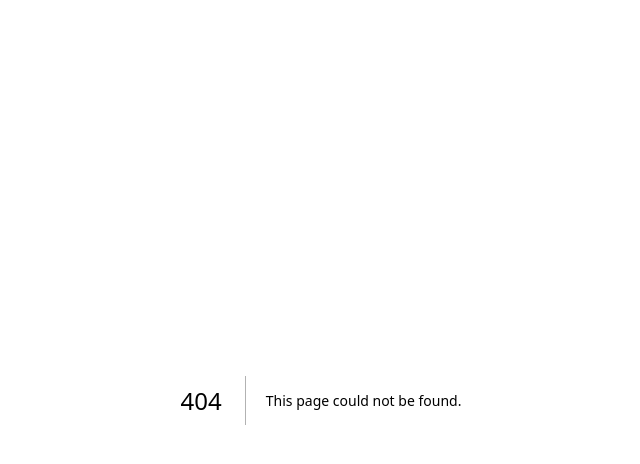
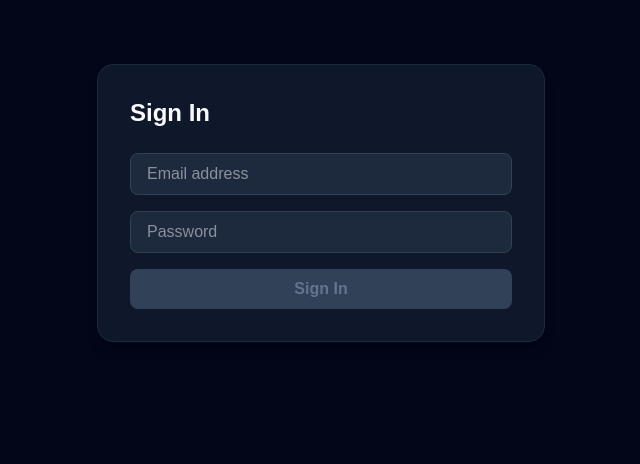
Before and after one commit to sekro-io/bank-frontend, a Next.js app: page /login in a window 1280 px wide. Before the commit this address had no page. Shown: the top 464 px of the page, without its empty margins (319-959 px from the left). Built offline with nearby package versions, Linux system fonts and the light colour scheme; no server answers.

Commit message:
create user login page, updates to landing page

```diff
--- /dev/null
+++ b/src/app/login/page.tsx
@@ -0,0 +1,121 @@
+"use client";
+
+import { useState, useEffect } from "react";
+
+console.log("API URL:", process.env.NEXT_PUBLIC_SEKRO_BANK_API_URL);
+
+export default function LoginPage() {
+  const [email, setEmail]       = useState("");
+  const [password, setPassword] = useState("");
+
+  const [emailValid, setEmailValid] = useState<boolean | null>(null);
+
+  const [loading, setLoading] = useState(false);
+  const [result, setResult]   = useState<string | null>(null);
+  const [error, setError]     = useState<string | null>(null);
+
+  // Email validation
+  useEffect(() => {
+    if (!email) return setEmailValid(null);
+    const regex = /^[^\s@]+@[^\s@]+\.[^\s@]+$/;
+    setEmailValid(regex.test(email));
+  }, [email]);
+
+  // form valid if email + password exist and email is valid
+  const formValid =
+    email.trim() &&
+    password.trim() &&
+    emailValid === true;
+
+  async function handleLogin(e: React.FormEvent) {
+    e.preventDefault();
+    setLoading(true);
+    setError(null);
+    setResult(null);
+
+    try {
+      const res = await fetch(
+        `${process.env.NEXT_PUBLIC_SEKRO_BANK_API_URL}/login`,
+        {
+          method: "POST",
+          headers: { "Content-Type": "application/json" },
+          body: JSON.stringify({
+            email,
+            password,
+          }),
+        }
+      );
+
+      const data = await res.json();
+
+      if (!res.ok) {
+        setError(data.message || "Login failed");
+      } else {
+        setResult(data.message || "Login successful!");
+        // later: store token / redirect to dashboard
+      }
+    } catch (err: any) {
+      setError(err.message || "Something went wrong");
+    }
+
+    setLoading(false);
+  }
+
+  return (
+    <main className="min-h-screen bg-slate-950 text-slate-50 p-6">
+      <div className="max-w-md mx-auto mt-10 bg-slate-900 p-8 rounded-2xl border border-slate-800 shadow-lg">
+        <h1 className="text-2xl font-bold mb-6">Sign In</h1>
+
+        <form className="flex flex-col gap-4" onSubmit={handleLogin}>
+
+          {/* Email */}
+          <div>
+            <input
+              className="bg-slate-800 px-4 py-2 rounded-lg border border-slate-700 focus:outline-none w-full"
+              type="email"
+              placeholder="Email address"
+              value={email}
+              onChange={(e) => setEmail(e.target.value)}
+              required
+            />
+            {emailValid === false && (
+              <p className="text-red-400 text-xs mt-1">Invalid email format</p>
+            )}
+          </div>
+
+          {/* Password */}
+          <input
+            className="bg-slate-800 px-4 py-2 rounded-lg border border-slate-700 focus:outline-none w-full"
+            type="password"
+            placeholder="Password"
+            value={password}
+            onChange={(e) => setPassword(e.target.value)}
+            required
+          />
+
+          <button
+            className={`py-2 px-4 rounded-lg font-semibold transition ${
+              formValid
+                ? "bg-brand-aqua text-slate-950 hover:bg-brand-purple cursor-pointer"
+                : "bg-slate-700 text-slate-500 cursor-not-allowed"
+            }`}
+            type="submit"
+            disabled={!formValid || loading}
+          >
+            {loading ? "Signing In..." : "Sign In"}
+          </button>
+        </form>
+
+        {error && (
+          <p className="text-red-400 mt-4 text-sm">Error: {error}</p>
+        )}
+
+        {result && (
+          <p className="text-emerald-400 mt-4 text-sm">
+            {result}
+          </p>
+        )}
+      </div>
+    </main>
+  );
+}
--- a/src/app/page.tsx
+++ b/src/app/page.tsx
@@ -5,7 +5,7 @@ export default function HomePage() {
     <main className="min-h-screen bg-slate-950 text-slate-50">
       <div className="max-w-6xl mx-auto px-4 py-8">
         {/* Top nav */}
-        <header className="flex items-center justify-between mb-16">
+        <header className="flex items-center justify-between mb-24">
           <div className="flex items-center gap-2">
             <div className="h-9 w-9 rounded-full bg-brand-pink flex items-center justify-center text-slate-900 font-bold">
               SB
@@ -14,99 +14,60 @@ export default function HomePage() {
               Sekro Bank
             </span>
           </div>
+
           <nav className="flex items-center gap-4 text-sm">
             <Link href="/login" className="hover:underline">
               Login
             </Link>
             <Link
               href="/signup"
-              className="rounded-full border border-brand-aqua px-4 py-1.5 text-sm font-medium hover:bg-brand-aqua hover:text-slate-950 transition"
+              className="rounded-full border border-brand-aqua px-4 py-1.5 font-medium hover:bg-brand-aqua hover:text-slate-950 transition"
             >
               Open an account
             </Link>
           </nav>
         </header>
 
-        {/* Hero section */}
-        <section className="grid md:grid-cols-2 gap-12 items-center">
-          <div>
+        {/* Hero */}
+        <section className="max-w-3xl">
           <p className="text-brand-pink text-sm font-semibold mb-3">
             Demo banking platform
           </p>
-            <h1 className="text-4xl md:text-5xl font-semibold leading-tight mb-4">
+
+          <h1 className="text-4xl md:text-5xl font-semibold leading-tight mb-6">
             Modern digital banking,{" "}
-              <span className="text-brand-pink">powered by Orkes Conductor workflows.</span>
+            <span className="text-brand-pink">
+              powered by Orkes Conductor workflows.
+            </span>
           </h1>
-            <p className="text-slate-300 mb-6 max-w-xl">
-              Sekro Bank is a fictional bank used to demo Orkes Conductor
-              workflows end-to-end: account signup, authentication, and
-              loan approvals with real data flows.
+
+          <p className="text-slate-300 mb-8">
+            Sekro Bank is a fictional bank used to demonstrate Orkes Conductor
+            workflows end-to-end — including user onboarding, authentication,
+            and loan approvals backed by real data flows.
           </p>
 
-            <div className="flex flex-wrap gap-3 mb-6">
+          <div className="flex flex-wrap gap-4">
             <Link
               href="/signup"
-                className="rounded-full bg-brand-aqua px-5 py-2.5 text-sm font-semibold text-slate-950 hover:bg-brand-aqua transition"
+              className="rounded-full bg-brand-aqua px-6 py-3 text-sm font-semibold text-slate-950 hover:bg-brand-purple transition"
             >
-                Get started – open an account
+              Open an account
             </Link>
+
             <Link
-                href="/loan/apply"
-                className="rounded-full border border-brand-aqua px-5 py-2.5 text-sm font-semibold hover:border-brand-aqua hover:text-brand-aqua transition"
+              href="/login"
+              className="rounded-full border border-brand-aqua px-6 py-3 text-sm font-semibold hover:bg-slate-900 transition"
             >
-                Apply for a loan
+              Log in
             </Link>
           </div>
 
-            <p className="text-xs text-slate-400 max-w-sm">
-              This is a demo environment only – no real money is handled.
-              Workflows run on Orkes Conductor, backed by AWS Lambda and
-              PostgreSQL.
+          <p className="text-xs text-slate-400 mt-10 max-w-xl">
+            Demo environment only. No real money is handled. Workflows are
+            orchestrated using Orkes Conductor with AWS Lambda, API Gateway,
+            and PostgreSQL.
           </p>
-          </div>
-
-          {/* Simple "dashboard style" card */}
-          <div className="bg-slate-900/60 border border-slate-800 rounded-2xl p-6 md:p-8 shadow-xl">
-            <p className="text-xs text-slate-400 mb-2">Sample dashboard</p>
-            <h2 className="text-lg font-semibold mb-4">
-              John Doe&apos;s Checking ·••8421
-            </h2>
-
-            <div className="bg-slate-900 rounded-xl p-4 mb-4">
-              <p className="text-xs text-slate-400 mb-1">Available balance</p>
-              <p className="text-3xl font-semibold">$12,480.23</p>
-            </div>
-
-            <div className="grid grid-cols-2 gap-3 mb-4 text-sm">
-              <div className="bg-slate-900 rounded-xl p-3">
-                <p className="text-slate-400 text-xs mb-1">
-                  Active loan balance
-                </p>
-                <p className="font-semibold">$8,500.00</p>
-              </div>
-              <div className="bg-slate-900 rounded-xl p-3">
-                <p className="text-slate-400 text-xs mb-1">
-                  Next payment due
-                </p>
-                <p className="font-semibold">Jan 12</p>
-              </div>
-            </div>
-
-            <div className="flex gap-3">
-              <Link
-                href="/dashboard"
-                className="flex-1 rounded-xl bg-slate-800 px-4 py-2 text-sm text-center hover:bg-slate-700 transition"
-              >
-                View dashboard
-              </Link>
-              <Link
-                href="/loan/apply"
-                className="flex-1 rounded-xl bg-brand-aqua px-4 py-2 text-sm text-center font-semibold text-slate-950 hover:bg-brand-purple transition"
-              >
-                New loan
-              </Link>
-            </div>
-          </div>
         </section>
       </div>
     </main>
```
Lines whose indentation alone changed are shown as unchanged.
